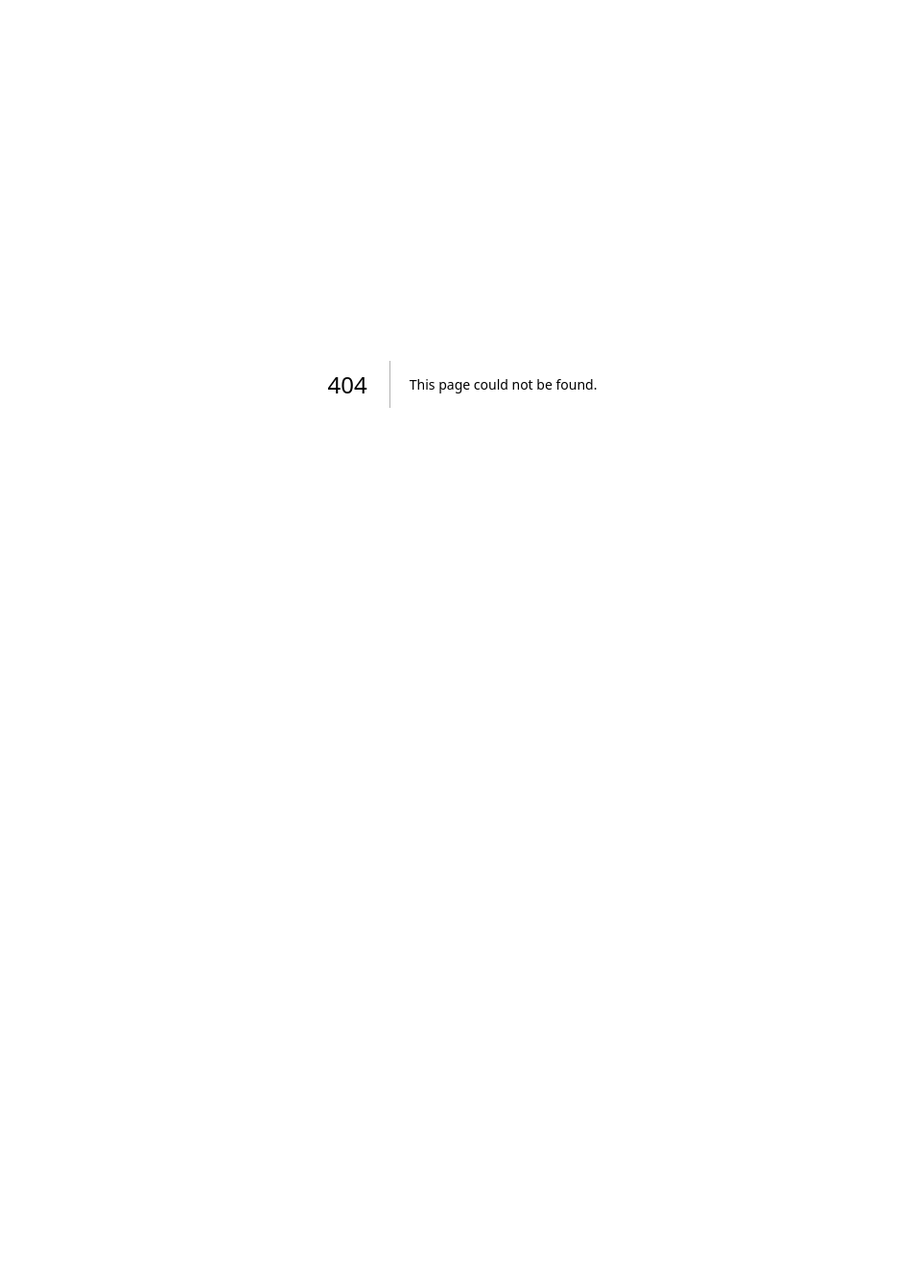
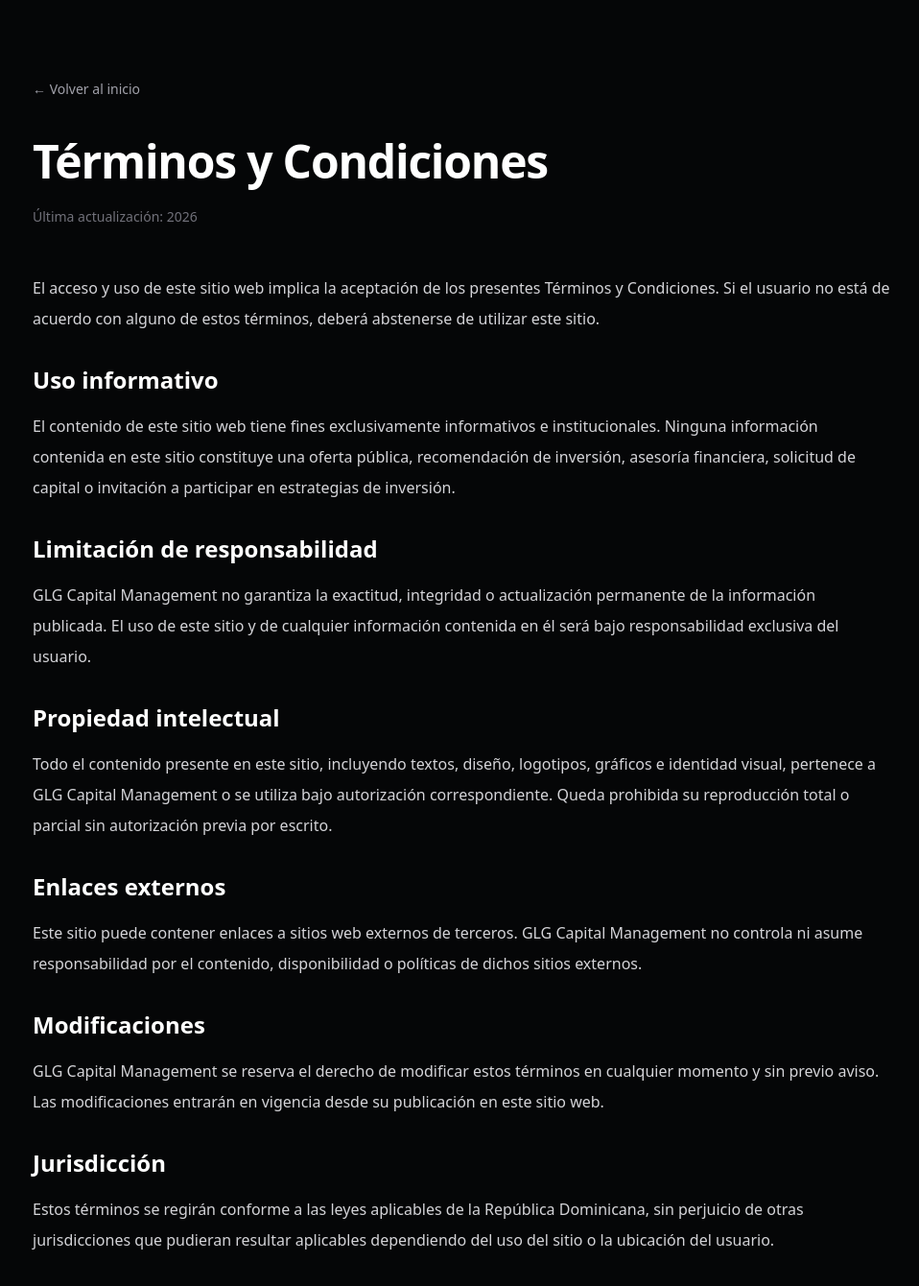
Before and after one commit to glgcapitalmanagement/glg-capital-management, a Next.js app: page /terms-and-conditions in a window 1280 px wide. Before the commit this address had no page. Shown: the top 1340 px of the page at 96% size, without its empty margins (158-1116 px from the left). Before the commit the page ends 800 px from the top, so only its background shows below. Built offline with nearby package versions, Linux system fonts and the light colour scheme.

Commit message:
Create page.jsx

```diff
--- /dev/null
+++ b/app/terms-and-conditions/page.jsx
@@ -0,0 +1,85 @@
+export default function TermsAndConditions() {
+  return (
+    <main className="min-h-screen bg-[#050607] px-6 py-20 text-white lg:px-8">
+      <div className="mx-auto max-w-4xl">
+        <a href="/" className="text-sm text-zinc-400 hover:text-white">
+          ← Volver al inicio
+        </a>
+
+        <h1 className="mt-10 text-4xl font-semibold tracking-tight md:text-5xl">
+          Términos y Condiciones
+        </h1>
+
+        <p className="mt-6 text-sm text-zinc-500">
+          Última actualización: 2026
+        </p>
+
+        <div className="mt-12 space-y-8 text-base leading-8 text-zinc-300">
+          <p>
+            El acceso y uso de este sitio web implica la aceptación de los presentes Términos y Condiciones. Si el usuario no está de acuerdo con alguno de estos términos, deberá abstenerse de utilizar este sitio.
+          </p>
+
+          <section>
+            <h2 className="text-2xl font-semibold text-white">
+              Uso informativo
+            </h2>
+
+            <p className="mt-4">
+              El contenido de este sitio web tiene fines exclusivamente informativos e institucionales. Ninguna información contenida en este sitio constituye una oferta pública, recomendación de inversión, asesoría financiera, solicitud de capital o invitación a participar en estrategias de inversión.
+            </p>
+          </section>
+
+          <section>
+            <h2 className="text-2xl font-semibold text-white">
+              Limitación de responsabilidad
+            </h2>
+
+            <p className="mt-4">
+              GLG Capital Management no garantiza la exactitud, integridad o actualización permanente de la información publicada. El uso de este sitio y de cualquier información contenida en él será bajo responsabilidad exclusiva del usuario.
+            </p>
+          </section>
+
+          <section>
+            <h2 className="text-2xl font-semibold text-white">
+              Propiedad intelectual
+            </h2>
+
+            <p className="mt-4">
+              Todo el contenido presente en este sitio, incluyendo textos, diseño, logotipos, gráficos e identidad visual, pertenece a GLG Capital Management o se utiliza bajo autorización correspondiente. Queda prohibida su reproducción total o parcial sin autorización previa por escrito.
+            </p>
+          </section>
+
+          <section>
+            <h2 className="text-2xl font-semibold text-white">
+              Enlaces externos
+            </h2>
+
+            <p className="mt-4">
+              Este sitio puede contener enlaces a sitios web externos de terceros. GLG Capital Management no controla ni asume responsabilidad por el contenido, disponibilidad o políticas de dichos sitios externos.
+            </p>
+          </section>
+
+          <section>
+            <h2 className="text-2xl font-semibold text-white">
+              Modificaciones
+            </h2>
+
+            <p className="mt-4">
+              GLG Capital Management se reserva el derecho de modificar estos términos en cualquier momento y sin previo aviso. Las modificaciones entrarán en vigencia desde su publicación en este sitio web.
+            </p>
+          </section>
+
+          <section>
+            <h2 className="text-2xl font-semibold text-white">
+              Jurisdicción
+            </h2>
+
+            <p className="mt-4">
+              Estos términos se regirán conforme a las leyes aplicables de la República Dominicana, sin perjuicio de otras jurisdicciones que pudieran resultar aplicables dependiendo del uso del sitio o la ubicación del usuario.
+            </p>
+          </section>
+        </div>
+      </div>
+    </main>
+  );
+}
```
